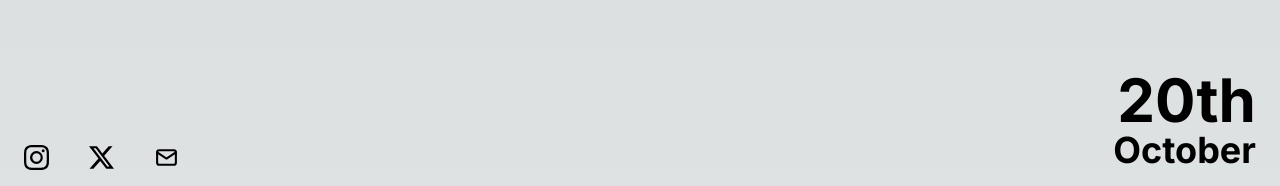
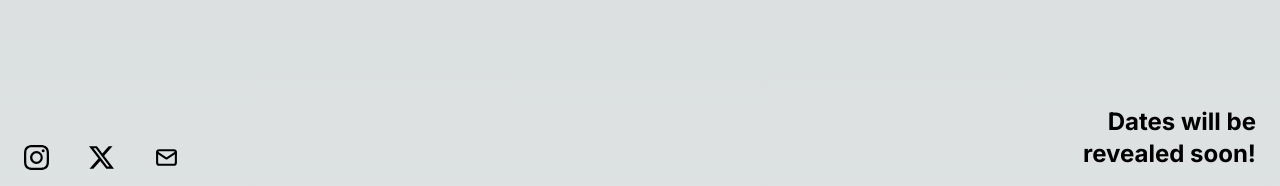
Before and after one commit to BitByte-TPC/CodeRumble2.0, a Next.js app: page / in a window 1280 px wide. Shown: the part 614-800 px from the top of the page. Built offline with nearby package versions, Linux system fonts and the light colour scheme.

Commit message:
chore: updated hero section
Signed-off-by: rohansen856 <rohansen856@gmail.com>

```diff
--- a/components/HeroFooter.jsx
+++ b/components/HeroFooter.jsx
@@ -1,4 +1,4 @@
-import Socials from "./Socials";
+import Socials from "./Socials"
 
 const HeroFooter = () => (
   <>
@@ -9,14 +9,16 @@ const HeroFooter = () => (
       <div className="cp flex items-center justify-center"></div>
       <div className="empty flex items-center justify-end">
         <div className="flex-col text-right">
-          <p className="text-3xl xs:text-4xl md:text-6xl font-bold">20th</p>
-          <p className="text-base xs:text-xl md:text-4xl font-bold">
-            October
+          <p className="text-base xs:text-xl md:text-2xl font-bold">
+            Dates will be
+          </p>
+          <p className="text-base xs:text-xl md:text-2xl font-bold">
+            revealed soon!
           </p>
         </div>
       </div>
     </div>
   </>
-);
+)
 
-export default HeroFooter;
+export default HeroFooter
```
